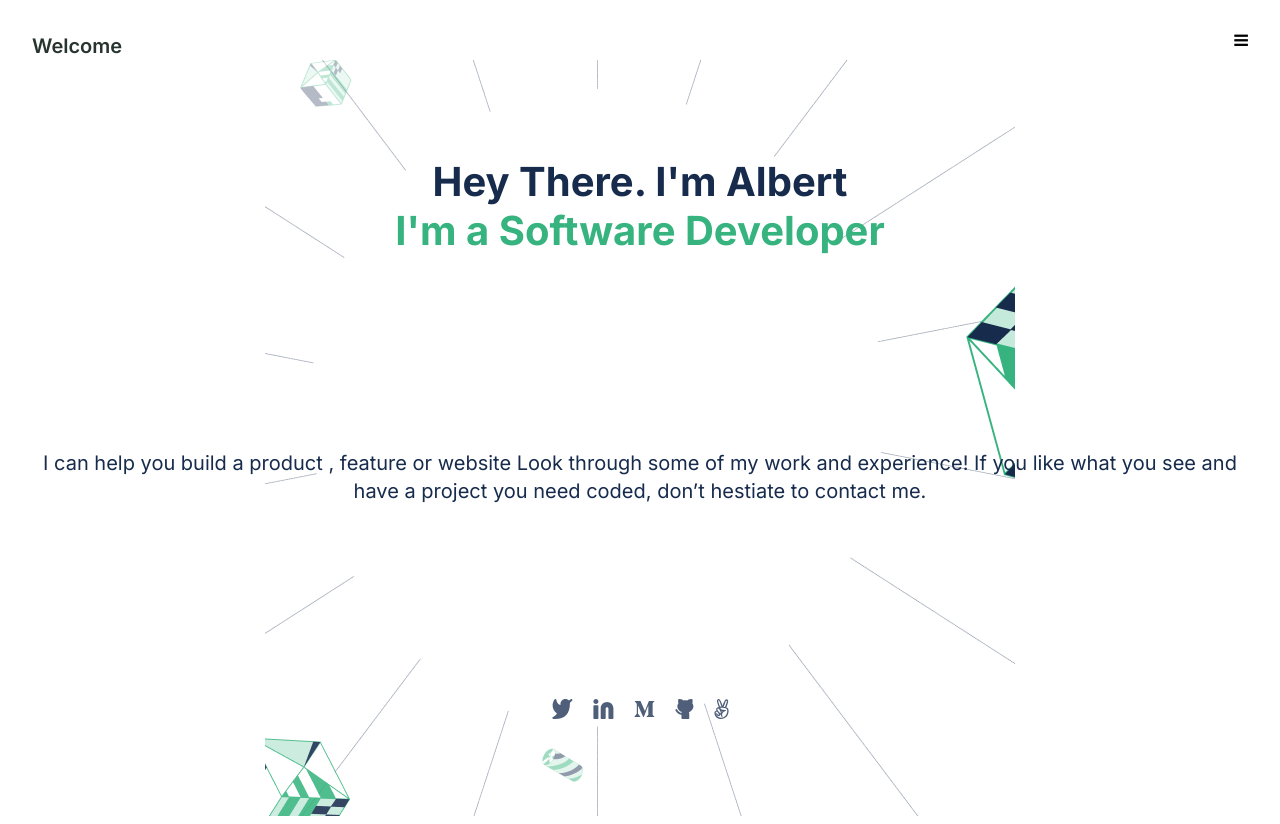
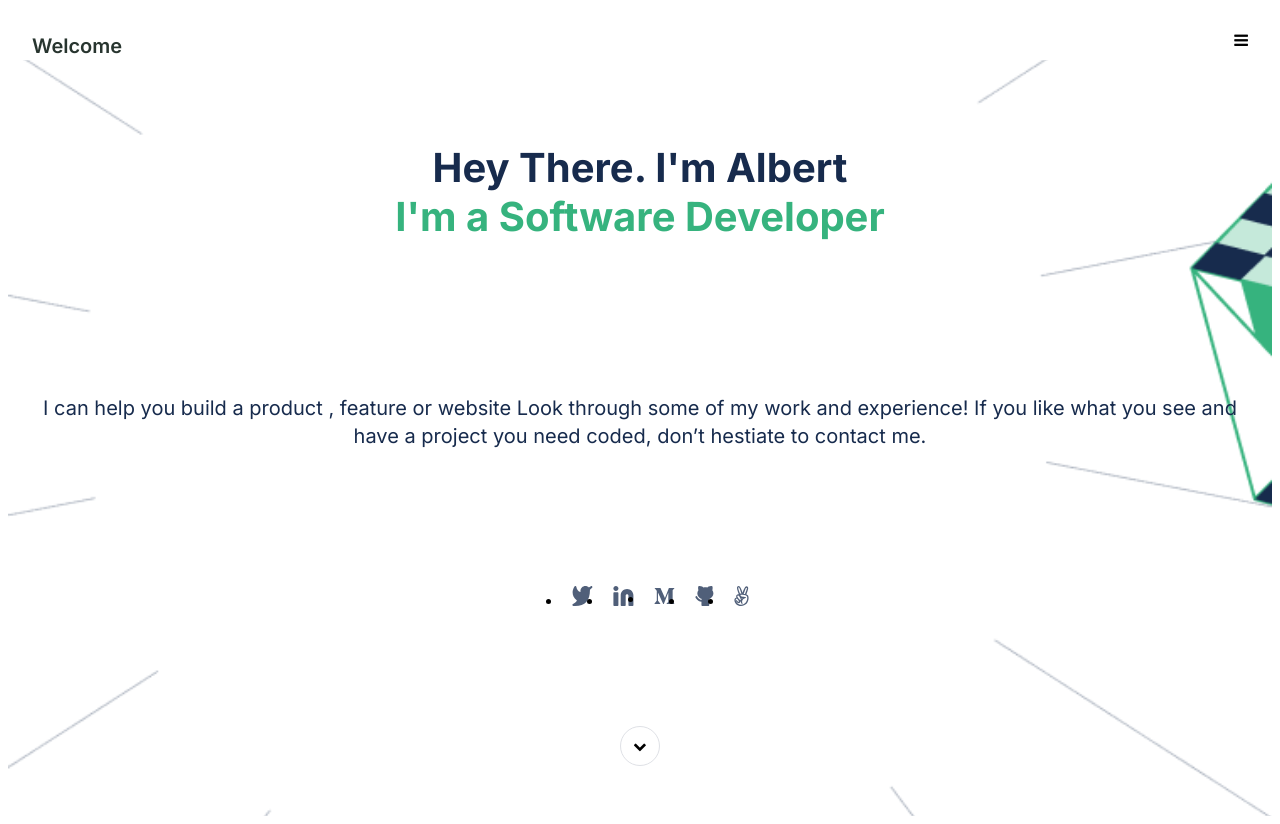
Before and after one commit to sabetech/myportfolio-web, a website: page index.html in a window 1280 px wide. Drawn offline with Linux system fonts and the light colour scheme.

Commit message:
Use Semantic tags instead of generic divs - add and styled a button

```diff
--- a/index.html
+++ b/index.html
@@ -11,39 +11,50 @@
         <title>My Portfolio</title>
     </head>
     <body>
+        <header>
+            <nav class="topnav">
+                <a herf="index.html" class="welcome">Welcome</a>
+                <div>
+                    <i class="fa fa-bars hamburgar"></i>
+                </div>
+            </nav>
+        </header>
 
-        <nav class="topnav">
-            <div class="welcome">Welcome</div>
-            <div>
-                <i class="fa fa-bars hamburgar"></i>
-            </div>
-        </nav>
-
-        <div class="container">
-            <div class="headline">
+        <section class="container">
+            <h1 class="headline">
                 Hey There. I'm Albert
                 <div class="sub-headline">
                     I'm a Software Developer
                 </div>
-            </div>
-
-            <div class="supporting-text">
+            </h1>
+            <p class="supporting-text">
                 I can help you build a product , feature or website Look through some of my work and experience! If you like what you see and have a project you need coded,
                 don’t hestiate to contact me.
-            </div>
+            </p>
 
-            <div >
-                <div class="social-media-icons">
-                    <img class ="icon" src="images/twitter.svg" alt="twitter">
-                    <img class ="icon" src="images/Linkedin_icon.svg" alt="LinkedIn">
-                    <img class ="icon" src="images/medium.svg" alt="Medium">
-                    <img class ="icon" src="images/github.svg" alt="github">
-                    <img class ="icon" src="images/angellist.svg" alt="angellist">
-                </div>
-            </div>
-        </div>
+            <ul class="social-media-icons">
+                <li>
+                    <a href="https://twitter.com"><img class ="icon" src="images/twitter.svg" alt="twitter"></a>
+                </li>
+                <li>
+                    <a href="https://linkedin.com"><img class ="icon" src="images/Linkedin_icon.svg" alt="LinkedIn"></a>
+                </li>
+                <li>
+                    <a href="https://medium.com"><img class ="icon" src="images/medium.svg" alt="Medium"></a>
+                </li>
+                <li>
+                    <a href="https://github.com"><img class ="icon" src="images/github.svg" alt="github"></a>
+                </li>
+                <li>
+                    <a href="https://angellist.com"><img class ="icon" src="images/angellist.svg" alt="angellist"></a>
+                </li>
+            </ul>
+
+            <button class="button-style">
+                <i class="fa fa-chevron-down" aria-hidden="true"></i>
+            </button>
 
 
+        </section>
     </body>
-
 </html>
--- a/style.css
+++ b/style.css
@@ -1,4 +1,17 @@
 @import url("https://fonts.googleapis.com/css2?family=Inter:wght@100;200;300;400;500;600;700;800;900&display=swap");
+
+.button-style {
+  align-self: center;
+  border-radius: 32px;
+  height: 40px;
+  width: 40px;
+  background-color: rgba(255, 255, 255, 0);
+  border: 1px solid #dfe1e6;
+}
+
+.button-style :hover{
+
+}
 
 .container {
   display: flex;
@@ -8,7 +21,7 @@
   background-image: url("./images/header-illsutration-mobile@2x.png");
   background-position: center;
   background-repeat: no-repeat;
-  background-attachment: fixed;
+  background-size: cover;
 }
 
 .headline {
```
